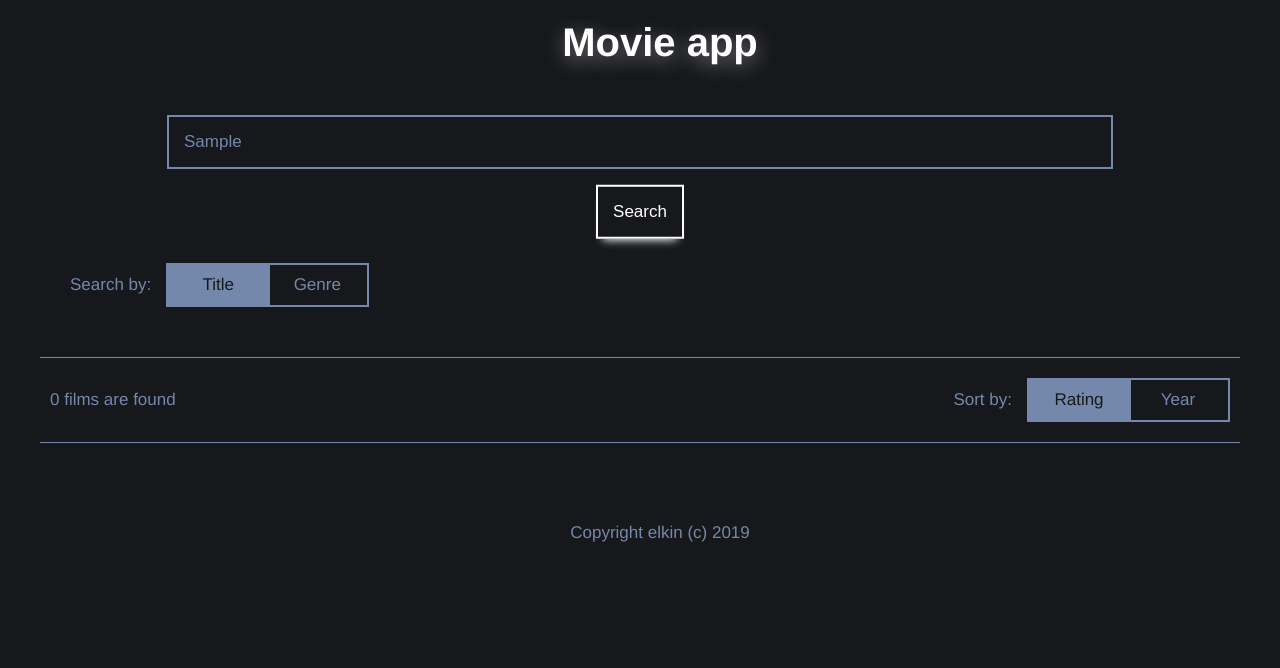
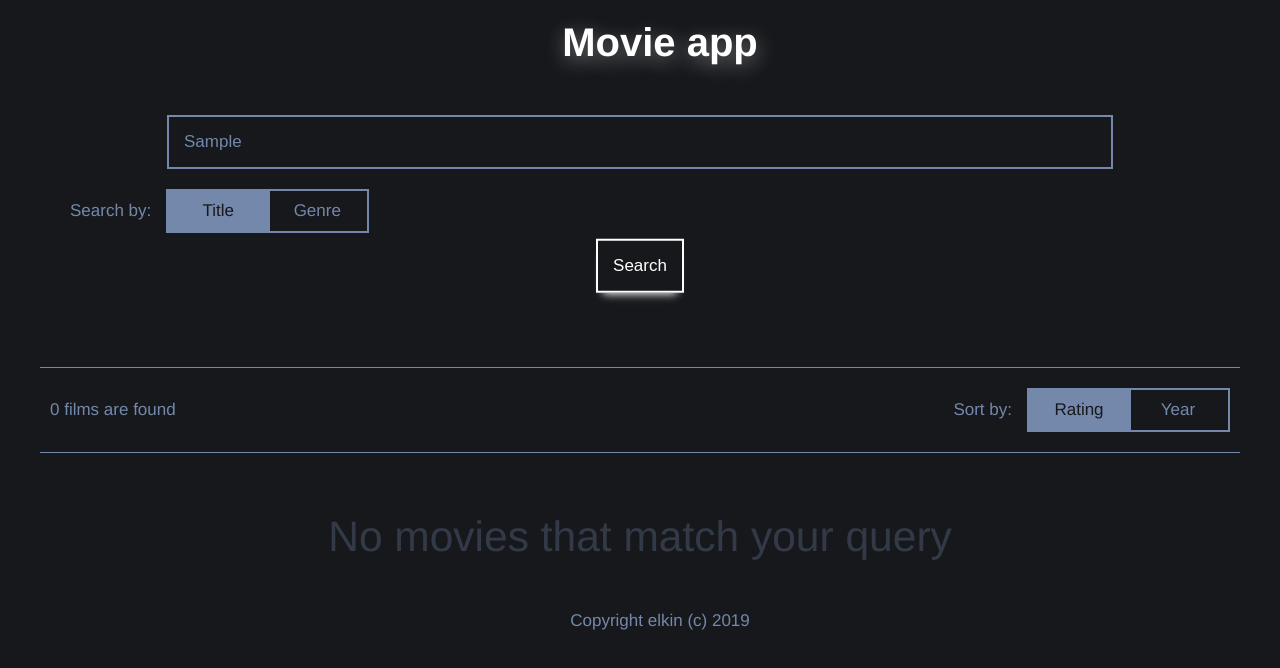
Before and after one commit to elkinny/Movie-App, a React app in the folder client/: page / in a window 1280 px wide. Both pictures are taken after typing "Sample" into the empty fields and a click on the input "Search". Shown: the top 668 px of the page. Built offline with nearby package versions, Linux system fonts and the light colour scheme.

Commit message:
Task#3: refactoring

```diff
--- a/client/src/components/Common/Toggle/Toggle.js
+++ b/client/src/components/Common/Toggle/Toggle.js
@@ -13,7 +13,7 @@ export default class Toggle extends Component {
           <input
             id={'toggle-' + labels[0]}
             className={styles['toggle__item--left']}
-            name={type + 'Type'}
+            name={type + 'Toggle'}
             type="radio"
             value={labels[0].toLowerCase()}
             defaultChecked={!this.props.value}
@@ -25,7 +25,7 @@ export default class Toggle extends Component {
           <input
             id={'toggle-' + labels[1]}
             className={styles['toggle__item--right']}
-            name={type + 'Type'}
+            name={type + 'Toggle'}
             value={labels[1].toLowerCase()}
             type="radio"
             defaultChecked={this.props.value}
--- a/client/src/containers/App.js
+++ b/client/src/containers/App.js
@@ -14,15 +14,16 @@ import data from 'data.json';
 
 export default class App extends Component {
   state = {
-    sortTypeValue: 'rating',
-    searchTypeValue: 'title',
+    sortToggleValue: 'rating',
+    searchToggleValue: 'title',
     searchValue: '',
     movies: data.movies,
   };
 
   handleSubmit = (e, data) => {
     e.preventDefault();
-    this.setState({ searchValue: data });
+    console.log(data);
+    this.setState({ searchValue: data.searchValue, searchToggleValue: data.searchToggleValue });
   };
 
   handleToggle = e => {
@@ -30,14 +31,14 @@ export default class App extends Component {
   };
 
   render() {
-    const { searchTypeValue, sortTypeValue, searchValue } = this.state;
+    const { searchToggleValue, sortToggleValue, searchValue } = this.state;
     let { movies } = data;
     movies = [...movies].sort((a, b) => {
-      return b[sortTypeValue] - a[sortTypeValue];
+      return b[sortToggleValue] - a[sortToggleValue];
     });
     if (searchValue !== '') {
       movies = movies.filter(el => {
-        return el[searchTypeValue].toLowerCase().indexOf(searchValue.toLowerCase()) == 0;
+        return el[searchToggleValue].toLowerCase().indexOf(searchValue.toLowerCase()) >= 0;
       });
     }
     return (
@@ -54,8 +55,8 @@ export default class App extends Component {
                     moviesCount={movies.length}
                     handleSubmit={this.handleSubmit}
                     handleToggle={this.handleToggle}
-                    searchTypeValue={searchTypeValue}
-                    sortTypeValue={sortTypeValue}
+                    searchToggleValue={searchToggleValue}
+                    sortToggleValue={sortToggleValue}
                   />
                 )}
               />
--- a/client/src/containers/MoviesList/MoviesList.js
+++ b/client/src/containers/MoviesList/MoviesList.js
@@ -8,7 +8,12 @@ import styles from './movies-list.scss';
 export default class MoviesList extends Component {
   createList() {
     const { movies } = this.props;
-    return movies.map((movie, i) => <MovieItem {...movie} key={`${movie.title}_${i}`} />);
+    if (movies.length)
+      return movies.map((movie, i) => <MovieItem {...movie} key={`${movie.title}_${i}`} />);
+    else
+      return (
+        <span className={styles['movie-list__message']}> No movies that match your query </span>
+      );
   }
 
   render() {
--- a/client/src/containers/MoviesList/movies-list.scss
+++ b/client/src/containers/MoviesList/movies-list.scss
@@ -3,4 +3,11 @@
   flex-flow: row  wrap;
   align-items: flex-start;
   justify-content: space-around;
+
+  &__message {
+    font-size: 2.5em;
+    color: #7488ab;
+    opacity: .3;
+    margin-bottom: 30px;
+  }
 }
--- a/client/src/containers/SearchForm/FormComponent/FormComponent.js
+++ b/client/src/containers/SearchForm/FormComponent/FormComponent.js
@@ -8,35 +8,32 @@ import styles from './form-component.scss';
 export default class FormComponent extends Component {
   state = {
     searchValue: '',
+    searchToggleValue: this.props.searchToggleValue,
   };
 
   handleInput = e => {
-    this.setState({ searchValue: e.target.value });
+    this.setState({ [`${e.target.name}Value`]: e.target.value });
   };
 
   render() {
     return (
-      <form
-        className={styles.form}
-        onSubmit={e => this.props.handleSubmit(e, this.state.searchValue)}
-      >
+      <form className={styles.form} onSubmit={e => this.props.handleSubmit(e, this.state)}>
         <input type="text" name="search" placeholder="Search..." onChange={this.handleInput} />
-        <input type="submit" value="Search" />
         <Toggle
           labels={['Title', 'Genre']}
           type="search"
           text="Search by:"
-          onChange={this.props.handleToggle}
-          value={'title' !== this.props.sortTypeValue}
+          onChange={this.handleInput}
+          value={'title' !== this.props.searchToggleValue}
         />
+        <input type="submit" value="Search" />
       </form>
     );
   }
 }
 
 FormComponent.propTypes = {
-  searchMovie: PropTypes.func.isRequired,
   handleSubmit: PropTypes.func.isRequired,
   handleToggle: PropTypes.func.isRequired,
-  sortTypeValue: PropTypes.string.isRequired,
+  searchToggleValue: PropTypes.string.isRequired,
 };
--- a/client/src/containers/SearchForm/SearchForm.js
+++ b/client/src/containers/SearchForm/SearchForm.js
@@ -8,19 +8,17 @@ export default class SearchForm extends Component {
   render() {
     const {
       moviesCount,
-      searchTypeValue,
-      sortTypeValue,
+      searchToggleValue,
+      sortToggleValue,
       handleSubmit,
       handleToggle,
-      searchMovie,
     } = this.props;
     return (
       <>
         <FormComponent
-          searchMovie={searchMovie}
           handleSubmit={handleSubmit}
           handleToggle={handleToggle}
-          sortTypeValue={searchTypeValue}
+          searchToggleValue={searchToggleValue}
         />
         <Navigation>
           <span>{moviesCount + ' films are found'}</span>
@@ -29,7 +27,7 @@ export default class SearchForm extends Component {
             type="sort"
             text="Sort by:"
             onChange={handleToggle}
-            value={'rating' !== sortTypeValue}
+            value={'rating' !== sortToggleValue}
           />
         </Navigation>
       </>
@@ -41,7 +39,6 @@ SearchForm.propTypes = {
   moviesCount: PropTypes.number.isRequired,
   handleSubmit: PropTypes.func.isRequired,
   handleToggle: PropTypes.func.isRequired,
-  searchMovie: PropTypes.func.isRequired,
-  sortTypeValue: PropTypes.string.isRequired,
-  searchTypeValue: PropTypes.string.isRequired,
+  sortToggleValue: PropTypes.string.isRequired,
+  searchToggleValue: PropTypes.string.isRequired,
 };
```
